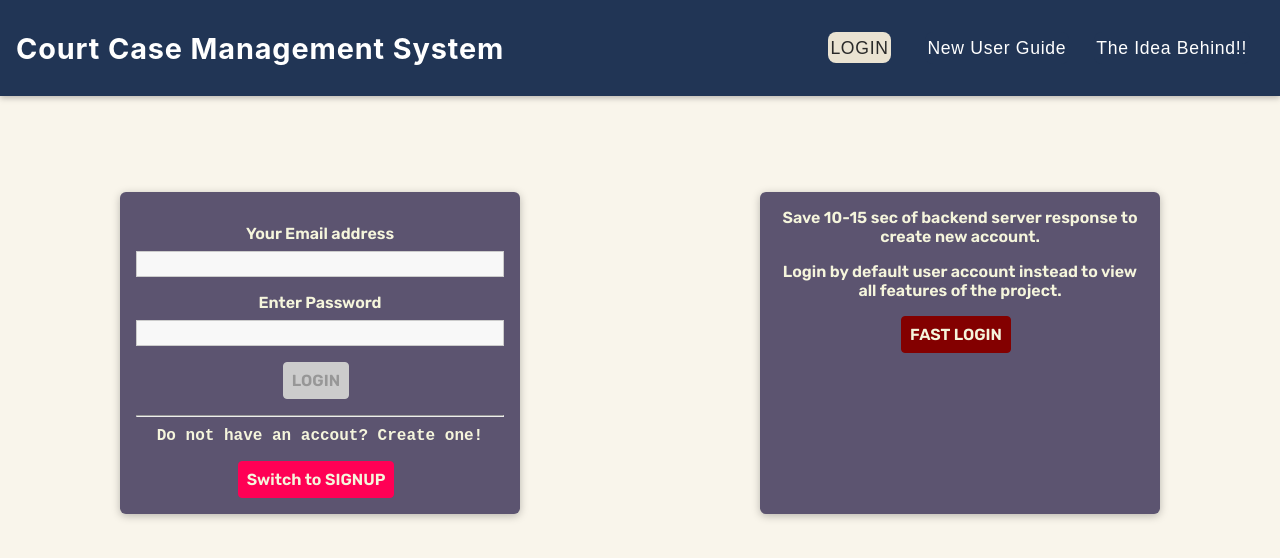
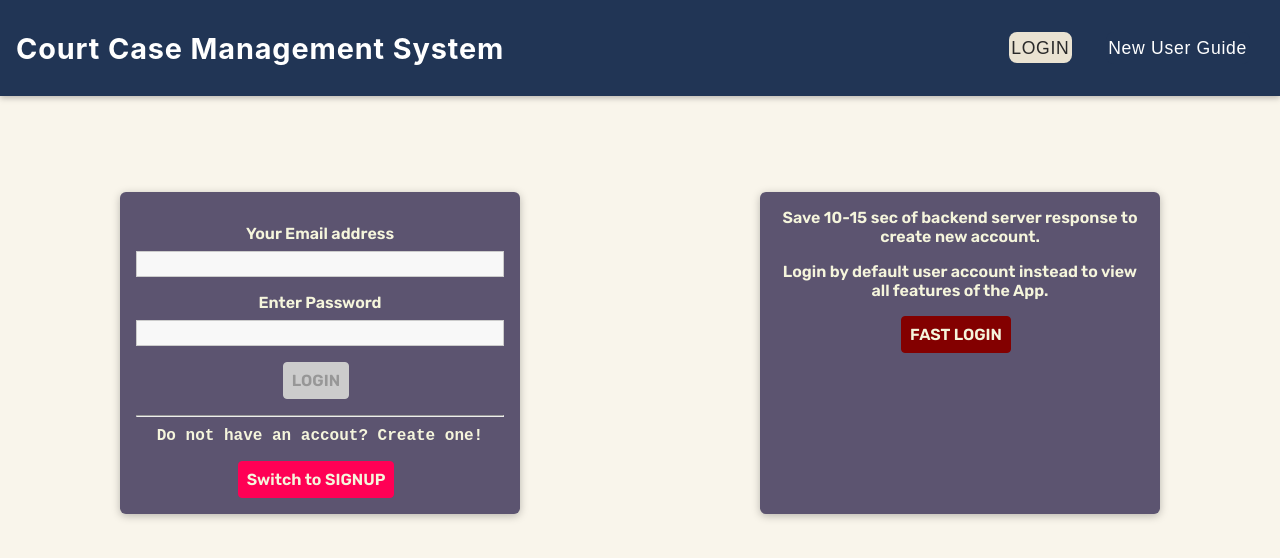
Before and after one commit to Aakash-mishra2/LegalFlow-digital-court-react-application, a React (Create React App) app: page / in a window 1280 px wide. Shown: the top 558 px of the page. Built offline with nearby package versions, Linux system fonts and the light colour scheme; no server answers; a web font is replaced by a local one.

Commit message:
redirect added

```diff
--- a/src/citizens/pages/Authenticate.js
+++ b/src/citizens/pages/Authenticate.js
@@ -184,7 +184,7 @@ const Authenticate = () => {
             </Card>
             <Card className="authentication">
                 <p> Save 10-15 sec of backend server response to create new account.</p>
-                <p>Login by default user account instead to view all features of the project. </p>
+                <p>Login by default user account instead to view all features of the App. </p>
                 <Button danger onClick={() => dispatch(login(
                     {
                         id: "648db724c8dfa0ec049c6cbd",
--- a/src/shared/Navigation/Navlinks.js
+++ b/src/shared/Navigation/Navlinks.js
@@ -35,9 +35,9 @@ export default function Navlinks() {
             <li>
                 <Button inverse href="https://github.com/Aakash-mishra2/CCMS-frontEnd#readme" target="_blank"> New User Guide</Button>
             </li>
-            <li>
+            {/* <li>
                 <Button inverse href="https://github.com/Aakash-mishra2/CCMS-frontEnd#readme" target="_blank">The Idea Behind!!</Button>
-            </li>
+            </li> */}
         </ul>
     );
 }
```
Also changed, not shown: 1 other file (tests, documents, lock files or other folders).
